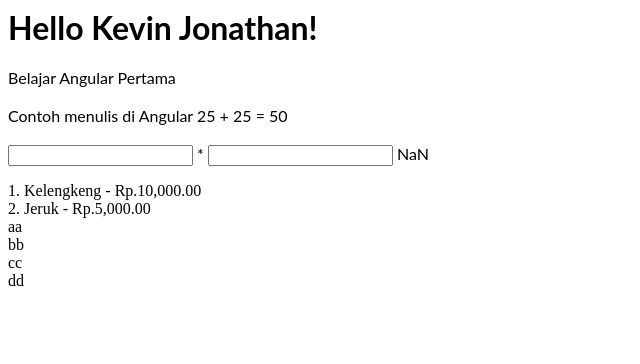
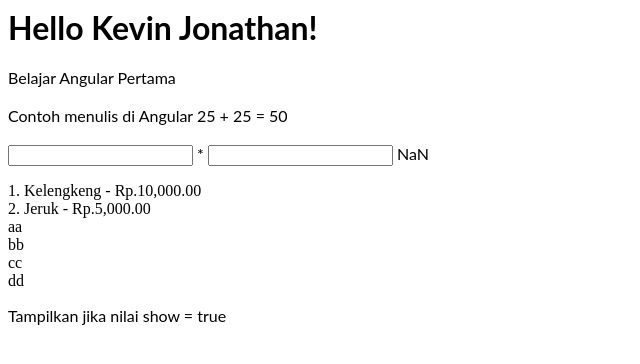
Before and after one commit to KevinJonathan117/learn-angular, an Angular app: page / in a window 1280 px wide. Shown: the top 364 px of the page, without its empty margins (0-640 px from the left). Built offline with nearby package versions, Linux system fonts and the light colour scheme.

Commit message:
Show if boolean true variable test

```diff
--- a/src/app/app.component.html
+++ b/src/app/app.component.html
@@ -22,4 +22,6 @@
   {{data}}
 </div>
 
+<p *ngIf="show">Tampilkan jika nilai show = true</p>
+
 <!--angular.io/guide/pipes-->
--- a/src/app/app.component.ts
+++ b/src/app/app.component.ts
@@ -15,4 +15,6 @@ export class AppComponent  {
     harga : 5000
   }];
   itemArr = ['aa', 'bb', 'cc', 'dd'];
+
+  show: boolean = true;
 }
```
